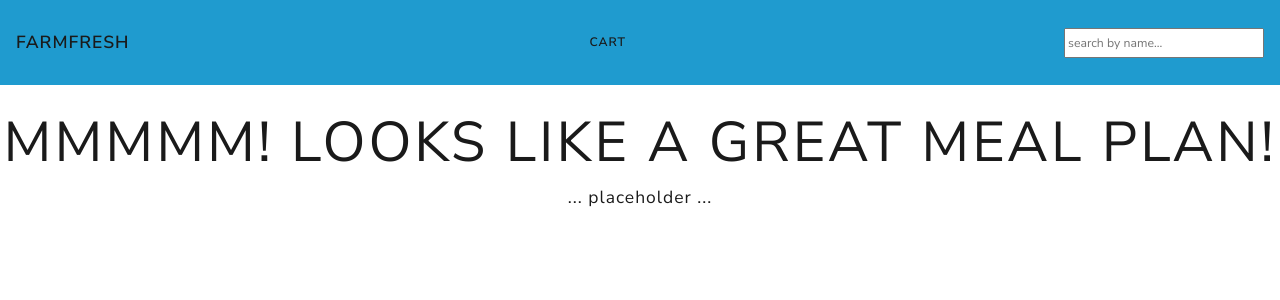
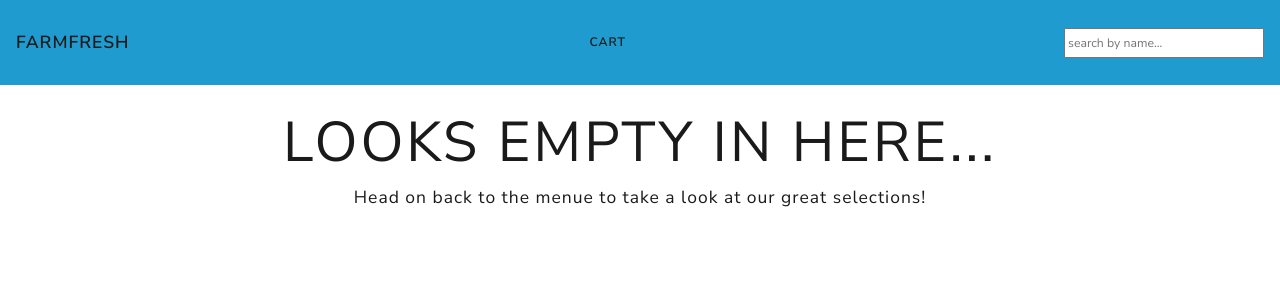
Before and after one commit to 2seanz/food-planner-app, a React (Create React App) app in the folder food-planner-app/: page /cart in a window 1280 px wide. Shown: the top 300 px of the page. Built offline with nearby package versions, Linux system fonts and the light colour scheme; data requests are answered from the project's data file.

Commit message:
updated Cart component

```diff
--- a/food-planner-app/src/Components/CartSplash.js
+++ b/food-planner-app/src/Components/CartSplash.js
@@ -1,11 +1,32 @@
-const CartSplash = () => {
+const CartSplash = ({ cart }) => {
+
+  const splashMessage = () => {
+    if(cart.length === 0){
+      return "Looks empty in here..."
+    } else if(cart.length < 5) {
+      return "Those are some great picks!"
+    } else {
+      return "Mmmmm! Looks like a great meal plan!"
+    }
+}
+
+  const minihMessage = () => {
+    if(cart.length === 0){
+      return "Head on back to the menue to take a look at our great selections!"
+    } else if(cart.length < 5) {
+      return "... but we still need a few more! Let's head back to the menue and find some other delicious options!"
+    } else {
+      return "You've got it! This looks like dinner for a week!"
+    }
+}
+
 
   return (
     <div className="bg-secondary text-center">
         <div className="cart-splash-container">
             <div className="ht-tm-header">
-                <h4 className="display-4">Mmmmm! Looks like a great meal plan!</h4>
-                <span className="lead text-primary">... placeholder ...</span>
+                <h4 className="display-4">{splashMessage()}</h4>
+                <span className="lead text-primary">{minihMessage()}</span>
             </div>
         </div>
     </div>
--- a/food-planner-app/src/Containers/Cart.js
+++ b/food-planner-app/src/Containers/Cart.js
@@ -11,7 +11,7 @@ const Cart = ({ cart, removeFromMealPlan }) => {
 
     <div>
       <div className="cart-container">
-          <CartSplash />
+          <CartSplash cart={cart} />
         <div className="row m1-3 text-center justify-content-center">
           { cart.map(cartItem =>
             <CartCard
--- a/food-planner-app/src/Containers/DessertsContainer.js
+++ b/food-planner-app/src/Containers/DessertsContainer.js
@@ -18,6 +18,7 @@ const DessertsContainer = ( props ) => {
         course={props.course}
         menu={props.wholeMenu}
       />
+
       <div className="row m1-3 text-center justify-content-center">
         <DecrementMenu decrementMenu={props.decrementMenu} />
         { props.menu.map( menuItem =>
--- a/food-planner-app/src/Containers/EntreeContainer.js
+++ b/food-planner-app/src/Containers/EntreeContainer.js
@@ -18,6 +18,7 @@ const EntreeContainer = ( props ) => {
         course={props.course}
         menu={props.wholeMenu}
       />
+
       <div className="row m1-3 text-center justify-content-center">
         <DecrementMenu decrementMenu={props.decrementMenu} />
         { props.menu.map( menuItem =>
--- a/food-planner-app/src/Containers/SidesContainer.js
+++ b/food-planner-app/src/Containers/SidesContainer.js
@@ -18,6 +18,7 @@ const SidesContainer = ( props ) => {
         course={props.course}
         menu={props.wholeMenu}
       />
+
       <div className="row m1-3 text-center justify-content-center">
         <DecrementMenu decrementMenu={props.decrementMenu} />
         { props.menu.map( menuItem =>
```
